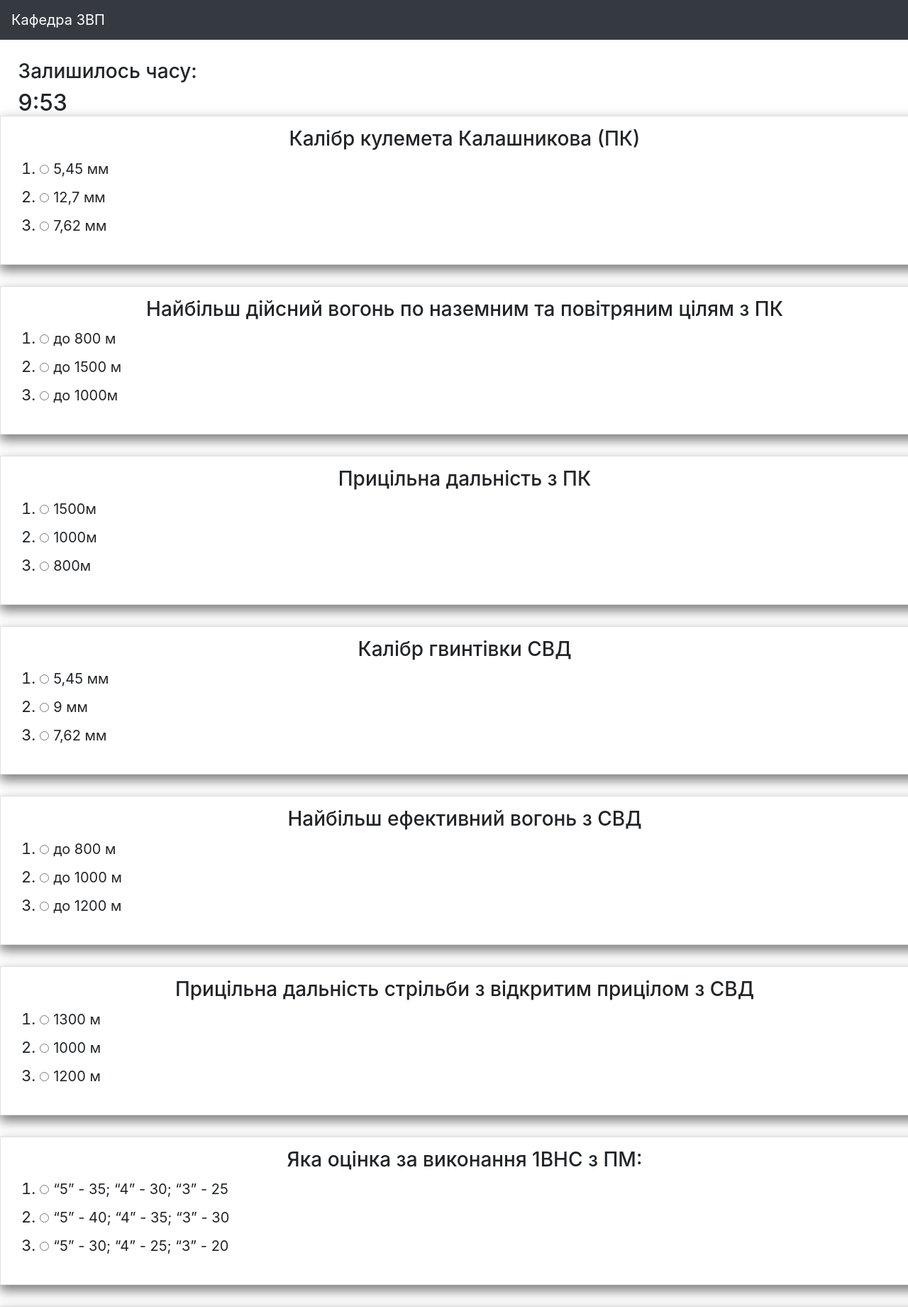
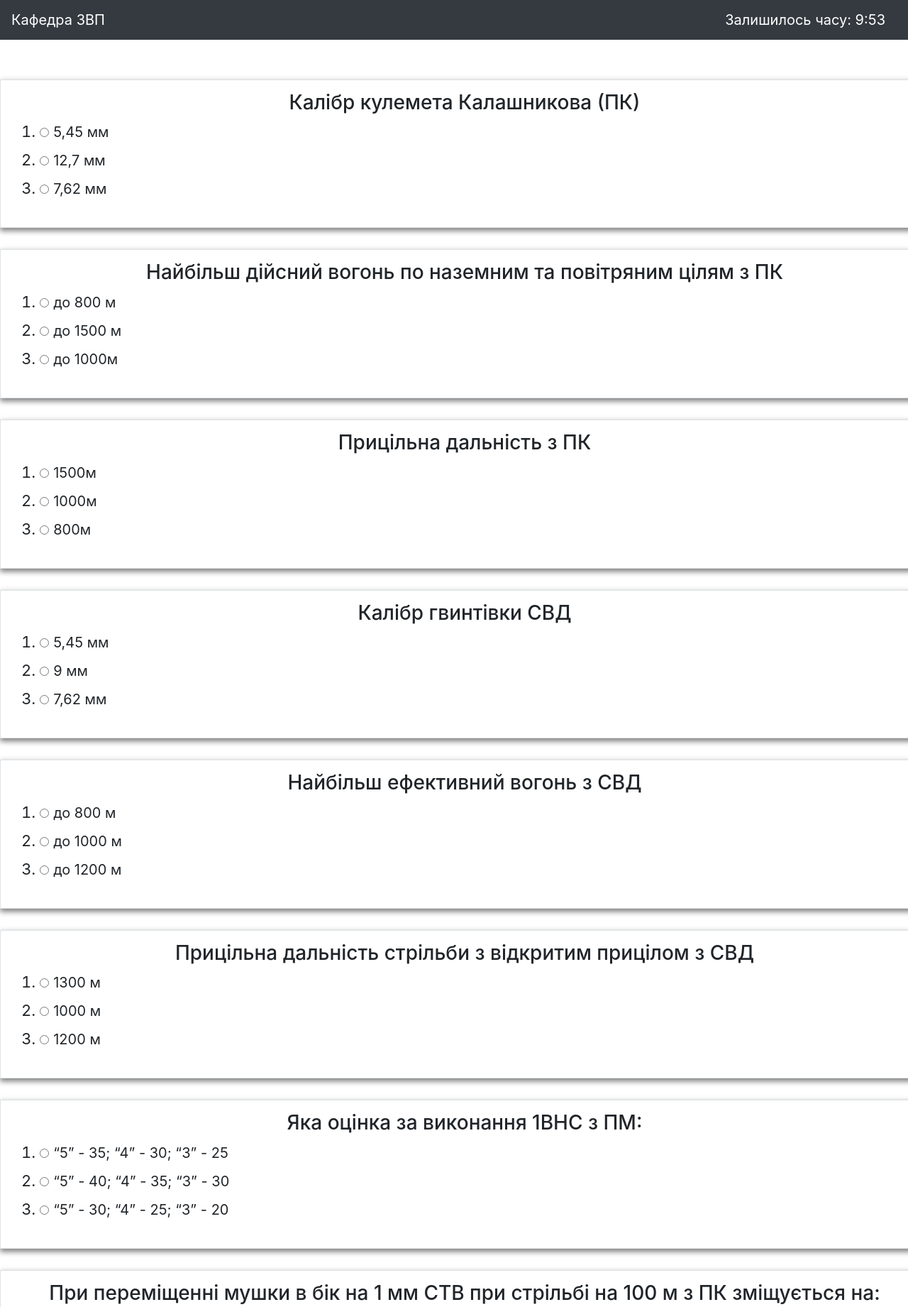
Before and after one commit to kotanskiy/zvp_server, a Django app: page /start-test/1 in a window 1280 px wide. Shown: the top 1841 px of the page at 71% size. Run offline with Django 3.2, Linux system fonts and the light colour scheme; a user stored in the database is signed in; data comes from the database, SQL or seed files in the repository; both versions use the stored data as it was after the commit; some libraries are stand-ins or nearby versions.

Commit message:
before migration

```diff
--- a/quiz_app/models.py
+++ b/quiz_app/models.py
@@ -50,6 +50,14 @@ class Quiz(models.Model):
         default="10:00"
     )
 
+    quiz_start_time = models.CharField(
+        max_length=5,
+        null=False,
+        blank=False,
+        verbose_name="Початок тесту",
+        default="10:00"
+    )
+
     def __str__(self):
         return self.quiz_title
 
@@ -75,10 +83,10 @@ class Question(models.Model):
         help_text='Введіть питання, яке буде відображатися під час тесту'
     )
 
-    question_discipline = models.ForeignKey(Discipline,
-                                            on_delete=models.CASCADE,
-                                            verbose_name='Предмет'
-                                            )
+    question_discipline = models.ForeignKey(
+        Discipline,
+        on_delete=models.CASCADE,
+        verbose_name='Предмет')
 
     question_first_answer_content = models.CharField(
         max_length=450,
@@ -146,6 +154,7 @@ class Question(models.Model):
     )
 
     def __str__(self):
+
         return self.question_content
 
     def get_answers(self):
--- a/templates/quiz_app/questions.html
+++ b/templates/quiz_app/questions.html
@@ -1,15 +1,19 @@
 {% extends 'quiz_app/questions_base.html' %}
 
 {% block content %}
+<!--
     <div style="z-index: 1; position: fixed; margin-right: 3vw; margin-left: 2vw;">
     <h3>Залишилось часу:</h3>
     <h2><span id="timer"></span></h2>
 </div>
-<form action="{% url 'stop_test' quiz.id%}" name="quiz" method="post" enctype="multipart/form-data" style="box-shadow: none; border: none; padding: 0; width: 100%; max-width: 80em; margin-top: 5vw;">
+-->
+
+
+<form action="{% url 'stop_test' quiz.id%}" name="quiz" method="post" enctype="multipart/form-data" style="box-shadow: none; border: none; padding: 0; width: 100%; max-width: 80em; margin-top: 1vw;">
 {% csrf_token %}
 <div class="row" style="width: auto;">
 {% for q in questions %}
-        <div class="col-12 border" style="margin: 12px; padding: 15px; width: auto; margin: 15px; box-shadow: 0 8px 14px 0 rgba(0, 0, 0, 0.4), 0 6px 20px 0 rgba(0, 0, 0, 0.19);">
+        <div class="col-12 border" style="margin: 12px; padding: 15px; width: auto; margin: 15px; box-shadow: 0 4px 7px 0 rgba(0, 0, 0, 0.4), 0 3px 10px 0 rgba(0, 0, 0, 0.19);">
             <h3>{{ q.question_content }}</h3>
             <ol style=" text-align: left; font-size: 22px;">
                 {% if q.question_first_answer_content %}
@@ -63,10 +67,10 @@
         var timeArray = presentTime.split(/[:]+/);
         var m = timeArray[0];
         var s = checkSecond((timeArray[1] - 1));
-    if(s==59){m=m-1}
-    if(m <= 1){document.getElementById("timer").style.color = "#ff3e3e"}
+        if (s == 59) { m = m - 1 }
+        if (m <= 1) { document.getElementById("timer").style.color = "#ff3e3e" }
 
-    if(m<0){
+        if (m < 0) {
             var formData = new FormData(document.forms.quiz);
             var xhr = new XMLHttpRequest();
             xhr.open("POST", "{% url 'stop_test' quiz.id%}");
--- a/templates/quiz_app/questions_base.html
+++ b/templates/quiz_app/questions_base.html
@@ -42,12 +42,16 @@
         <div class="navbar-collapse collapse w-100 order-3 dual-collapse2">
             <ul class="navbar-nav ml-auto">
                 <li class="nav-item">
-                    <p class="navbar-brand" id="demo" style="color: white"></p>
+                    <p class="navbar-brand" id="demo" style="color: white; margin-bottom: 0 ">
+                        Залишилось часу: <span id="timer"></span>
+                    </p>
                 </li>
             </ul>
         </div>
 
+
     </nav>
+
     <div class="spacer">
 
     </div>
@@ -55,7 +59,7 @@
 
         {% endblock %}
 
-
+<!--
 {#<script>#}
 {#// Set the date we're counting down to#}
 {#var countDownDate = new Date({{ end_time }}).getTime();#}
@@ -87,5 +91,6 @@
 {#  }#}
 {#}, 1000);#}
 {#</script>#}
+-->
 </body>
 </html>
```
Also changed, not shown: templates/jsTimeTest.html (added, +14 -0 lines), db.sqlite3, 1 other file. Lines whose indentation alone changed are shown as unchanged.
